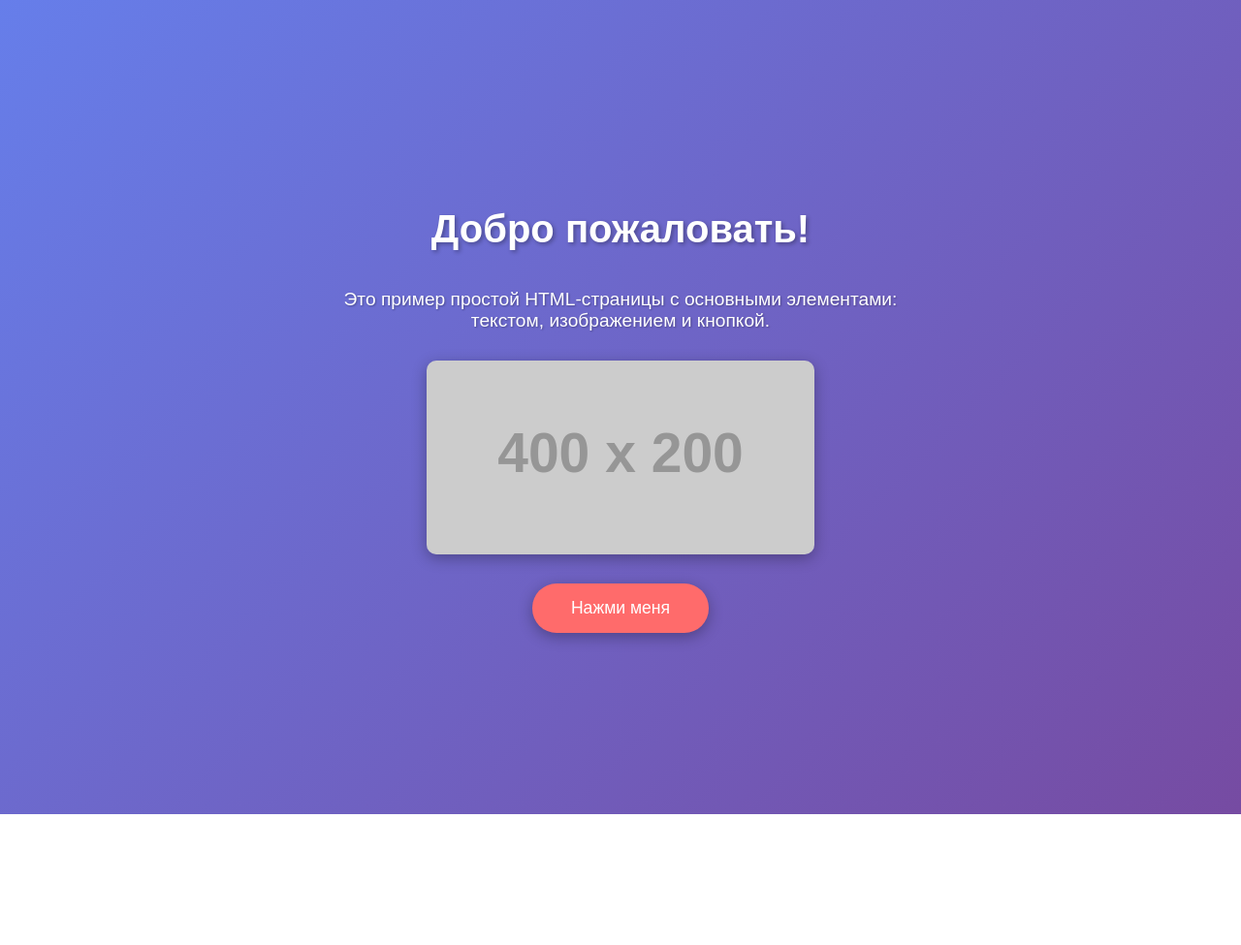
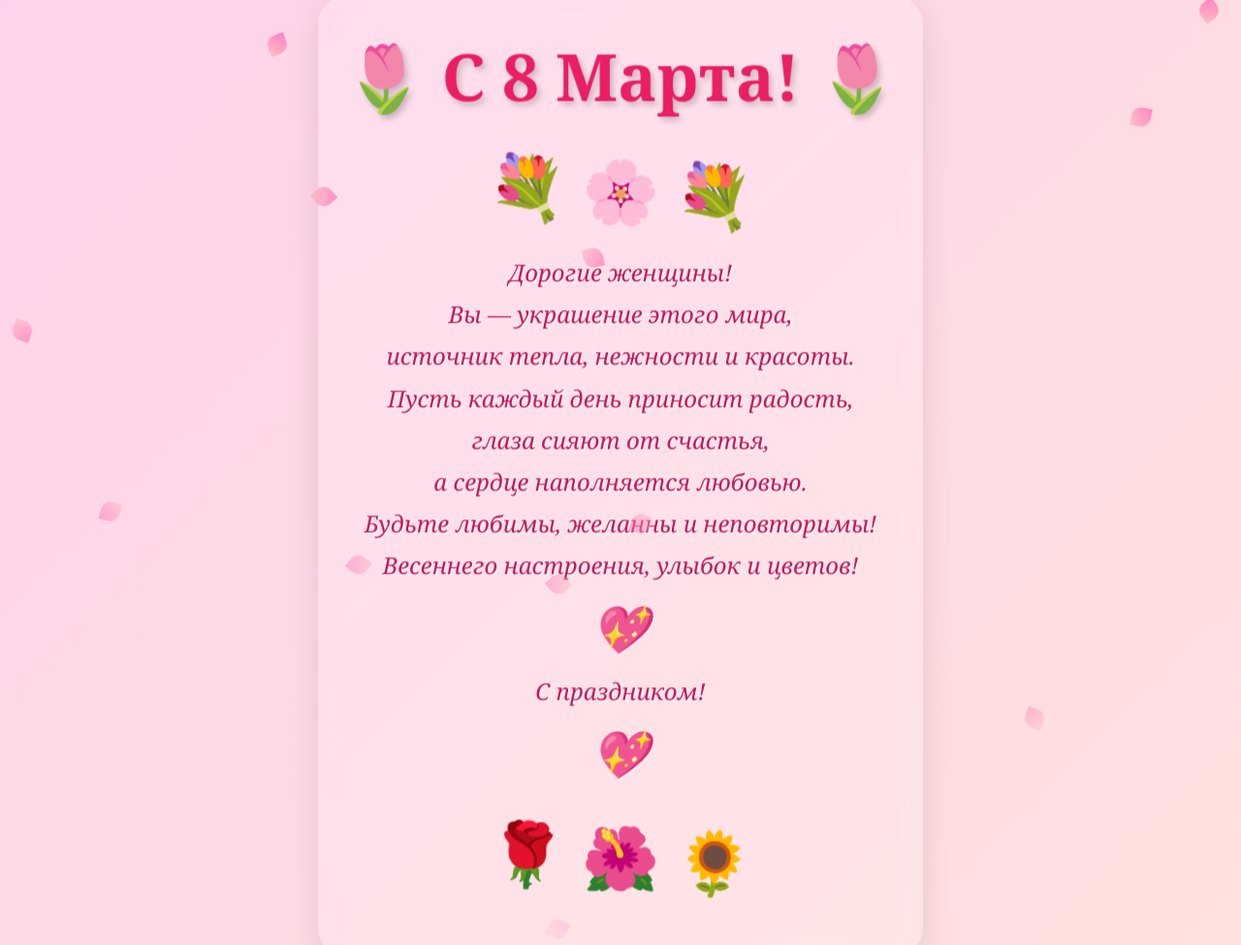
Before and after one commit to bykovamv/vibro_code, a plain HTML site: page index.html in a window 1280 px wide. Shown: the top 975 px of the page at 97% size. Before the commit the page ends 840 px from the top, so only its background shows below. Drawn offline with Linux system fonts and the light colour scheme; placeholder pictures from the web are drawn by us.

Commit message:
Update index.html for March 8th

```diff
--- a/index.html
+++ b/index.html
@@ -1,176 +1,150 @@
 <!DOCTYPE html>
-<!-- Объявляем тип документа HTML5 -->
 <html lang="ru">
-<!-- Открываем корневой элемент страницы, указываем язык — русский -->
 <head>
-  <!-- Начало заголовочной части страницы (не отображается в контенте) -->
   <meta charset="UTF-8">
-  <!-- Устанавливаем кодировку UTF-8 для поддержки русских символов -->
   <meta name="viewport" content="width=device-width, initial-scale=1.0">
-  <!-- Настраиваем viewport для корректного отображения на мобильных устройствах -->
-  <title>Моя страница</title>
-  <!-- Заголовок страницы, отображается во вкладке браузера -->
+  <title>С 8 Марта!</title>
+  <style>
+    body {
+      margin: 0;
+      min-height: 100vh;
+      background: linear-gradient(135deg, #ff9a9e, #fecfef, #ffecd2);
+      background-size: 400% 400%;
+      animation: gradient 15s ease infinite;
+      display: flex;
+      flex-direction: column;
+      justify-content: center;
+      align-items: center;
+      font-family: 'Georgia', serif;
+      overflow: hidden;
+    }
 
-  <style>
-    /* Открываем блок внутренних CSS-стилей */
+    @keyframes gradient {
+      0% { background-position: 0% 50%; }
+      50% { background-position: 100% 50%; }
+      100% { background-position: 0% 50%; }
+    }
 
-    body {
-      /* Стили для всего тела страницы */
-      background: linear-gradient(135deg, #667eea, #764ba2);
-      /* Градиентный фон: 135deg — угол наклона, #667eea и #764ba2 — цвета градиента */
-      color: white;
-      /* Цвет текста — белый */
-      font-family: Arial, sans-serif;
-      /* Шрифт: сначала Arial, если нет — любой sans-serif */
-      margin: 0;
-      /* Убираем внешние отступы у страницы */
-      padding: 20px;
-      /* Внутренние отступы у страницы — 20 пикселей со всех сторон */
-      min-height: 100vh;
-      /* Минимальная высота — 100% высоты экрана (vh = viewport height) */
-      display: flex;
-      /* Включаем гибкую вёрстку (Flexbox) для центрирования содержимого */
-      flex-direction: column;
-      /* Направление элементов — вертикально (колонка) */
-      align-items: center;
-      /* Выравнивание элементов по горизонтали — по центру */
-      justify-content: center;
-      /* Выравнивание элементов по вертикали — по центру */
+    .container {
+      text-align: center;
+      padding: 40px;
+      background: rgba(255, 255, 255, 0.2);
+      border-radius: 30px;
+      box-shadow: 0 8px 32px rgba(0, 0, 0, 0.1);
+      backdrop-filter: blur(10px);
+      max-width: 700px;
+      animation: float 6s ease-in-out infinite;
+    }
+
+    @keyframes float {
+      0%, 100% { transform: translateY(0); }
+      50% { transform: translateY(-20px); }
     }
 
     h1 {
-      /* Стили для заголовка первого уровня */
-      font-size: 2.5rem;
-      /* Размер шрифта — 2.5rem (в 2.5 раза больше базового размера) */
-      margin-bottom: 20px;
-      /* Отступ снизу — 20 пикселей */
-      text-shadow: 2px 2px 4px rgba(0, 0, 0, 0.3);
-      /* Тень у текста: 2px по X, 2px по Y, 4px размытие, цвет — полупрозрачный чёрный */
+      font-size: 4rem;
+      color: #e91e63;
+      margin: 0 0 30px 0;
+      text-shadow: 3px 3px 6px rgba(0, 0, 0, 0.2);
+      animation: pulse 2s ease-in-out infinite;
     }
 
-    p {
-      /* Стили для параграфа */
-      font-size: 1.2rem;
-      /* Размер шрифта — 1.2rem */
-      max-width: 600px;
-      /* Максимальная ширина параграфа — 600 пикселей */
-      text-align: center;
-      /* Выравнивание текста — по центру */
-      margin-bottom: 30px;
-      /* Отступ снизу — 30 пикселей */
-      text-shadow: 1px 1px 2px rgba(0, 0, 0, 0.3);
-      /* Тень у текста: 1px по X, 1px по Y, 2px размытие */
+    @keyframes pulse {
+      0%, 100% { transform: scale(1); }
+      50% { transform: scale(1.05); }
     }
 
-    img {
-      /* Стили для изображения */
-      border-radius: 10px;
-      /* Скруглённые углы — 10 пикселей */
-      box-shadow: 0 4px 15px rgba(0, 0, 0, 0.3);
-      /* Тень у картинки: 0 по X, 4px по Y, 15px размытие, полупрозрачный чёрный */
-      max-width: 100%;
-      /* Максимальная ширина — 100% от родителя (адаптивность) */
-      height: auto;
-      /* Высота автоматически подстраивается под ширину */
-      margin-bottom: 30px;
-      /* Отступ снизу — 30 пикселей */
+    .greeting {
+      font-size: 1.5rem;
+      line-height: 1.8;
+      color: #c2185b;
+      text-shadow: 1px 1px 2px rgba(255, 255, 255, 0.8);
+      margin: 0;
+      font-style: italic;
     }
 
-    button {
-      /* Стили для кнопки */
-      background-color: #ff6b6b;
-      /* Цвет фона кнопки — кораллово-красный */
-      color: white;
-      /* Цвет текста кнопки — белый */
-      border: none;
-      /* Убираем рамку у кнопки */
-      padding: 15px 40px;
-      /* Внутренние отступы: 15px сверху/снизу, 40px слева/справа */
-      font-size: 1.1rem;
-      /* Размер шрифта — 1.1rem */
-      border-radius: 25px;
-      /* Скруглённые углы — 25 пикселей (сильное скругление) */
-      cursor: pointer;
-      /* Курсор в виде руки при наведении на кнопку */
-      box-shadow: 0 4px 15px rgba(0, 0, 0, 0.3);
-      /* Тень у кнопки: 0 по X, 4px по Y, 15px размытие */
-      transition: transform 0.2s, box-shadow 0.2s;
-      /* Анимация изменений: 0.2с на transform и box-shadow */
+    .flowers {
+      font-size: 4rem;
+      margin: 20px 0;
+      animation: sway 3s ease-in-out infinite;
     }
 
-    button:hover {
-      /* Стили для кнопки при наведении курсора */
-      transform: translateY(-3px);
-      /* Сдвигаем кнопку на 3px вверх (эффект поднятия) */
-      box-shadow: 0 6px 20px rgba(0, 0, 0, 0.4);
-      /* Усиливаем тень: 6px по Y, 20px размытие */
+    @keyframes sway {
+      0%, 100% { transform: rotate(-5deg); }
+      50% { transform: rotate(5deg); }
     }
 
-    button:active {
-      /* Стили для кнопки в момент нажатия */
-      transform: translateY(0);
-      /* Возвращаем кнопку на исходное место */
-      box-shadow: 0 2px 10px rgba(0, 0, 0, 0.3);
-      /* Уменьшаем тень: 2px по Y, 10px размытие */
+    .heart {
+      font-size: 3rem;
+      color: #e91e63;
+      animation: heartbeat 1.5s ease-in-out infinite;
     }
 
+    @keyframes heartbeat {
+      0%, 100% { transform: scale(1); }
+      10%, 30% { transform: scale(1.1); }
+      20%, 40% { transform: scale(1); }
+    }
+
+    .petal {
+      position: absolute;
+      width: 20px;
+      height: 20px;
+      background: linear-gradient(45deg, #ff69b4, #ffb6c1);
+      border-radius: 50% 0 50% 0;
+      animation: fall linear infinite;
+    }
+
+    @keyframes fall {
+      0% {
+        transform: translateY(-100vh) rotate(0deg);
+        opacity: 1;
+      }
+      100% {
+        transform: translateY(100vh) rotate(720deg);
+        opacity: 0;
+      }
+    }
   </style>
-  <!-- Конец блока CSS-стилей -->
-
 </head>
-<!-- Конец заголовочной части -->
 <body>
-  <!-- Начало тела страницы — здесь видимый контент -->
-
-  <h1>Добро пожаловать!</h1>
-  <!-- Заголовок первого уровня — главный заголовок страницы -->
-
-  <p>Это пример простой HTML-страницы с основными элементами: текстом, изображением и кнопкой.</p>
-  <!-- Параграф текста — обычный абзац с описанием -->
-
-  <img src="https://via.placeholder.com/400x200" alt="Изображение-заглушка">
-  <!-- Картинка-заглушка: src — URL изображения, alt — текстовое описание для доступности -->
-
-  <button type="button" id="colorButton">Нажми меня</button>
-  <!-- Кнопка: type="button" указывает, что это обычная кнопка без отправки формы, id — уникальный идентификатор для работы с JavaScript -->
+  <div class="container">
+    <h1>🌷 С 8 Марта! 🌷</h1>
+    <div class="flowers">💐 🌸 💐</div>
+    <p class="greeting">
+      Дорогие женщины! <br>
+      Вы — украшение этого мира, <br>
+      источник тепла, нежности и красоты. <br>
+      Пусть каждый день приносит радость, <br>
+      глаза сияют от счастья, <br>
+      а сердце наполняется любовью. <br>
+      Будьте любимы, желанны и неповторимы! <br>
+      Весеннего настроения, улыбок и цветов! <br>
+      <span class="heart">💖</span> <br>
+      С праздником! <br>
+      <span class="heart">💖</span>
+    </p>
+    <div class="flowers">🌹 🌺 🌻</div>
+  </div>
 
   <script>
-    // Открываем блок JavaScript-кода
+    // Создаём падающие лепестки
+    function createPetal() {
+      const petal = document.createElement('div');
+      petal.className = 'petal';
+      petal.style.left = Math.random() * 100 + 'vw';
+      petal.style.animationDuration = (Math.random() * 3 + 5) + 's';
+      petal.style.opacity = Math.random();
+      document.body.appendChild(petal);
 
-    // Находим кнопку по её id и сохраняем в переменную colorButton
-    const colorButton = document.getElementById('colorButton');
-    // document.getElementById — метод для поиска элемента по уникальному идентификатору
+      // Удаляем лепесток после падения
+      setTimeout(() => {
+        petal.remove();
+      }, 8000);
+    }
 
-    // Добавляем обработчик события «клик» на кнопку
-    colorButton.addEventListener('click', function() {
-      // addEventListener — метод, который «слушает» событие (click = нажатие)
-      // function() { ... } — анонимная функция, которая выполнится при клике
-
-      // Генерируем случайный цвет в формате RGB
-      const randomColor = `rgb(
-        ${Math.floor(Math.random() * 256)},
-        ${Math.floor(Math.random() * 256)},
-        ${Math.floor(Math.random() * 256)}
-      )`;
-      // Math.random() — генерирует случайное число от 0 до 1
-      // Math.floor() — округляет число до меньшего целого
-      // * 256 — умножаем, чтобы получить число от 0 до 255 (диапазон цвета)
-      // `rgb(...)` — шаблонная строка для формата цвета RGB
-
-      // Применяем случайный цвет к фону страницы
-      document.body.style.background = randomColor;
-      // document.body — обращение к элементу body страницы
-      // .style.background — изменение CSS-свойства background
-
-      // Показываем всплывающее сообщение
-      alert('Ты нажал кнопку!');
-      // alert() — функция для показа модального окна с сообщением
-    });
-
+    // Создаём лепестки каждые 300мс
+    setInterval(createPetal, 300);
   </script>
-  <!-- Конец блока JavaScript-кода -->
-
 </body>
-<!-- Конец тела страницы -->
 </html>
-<!-- Закрываем корневой элемент html -->
```
